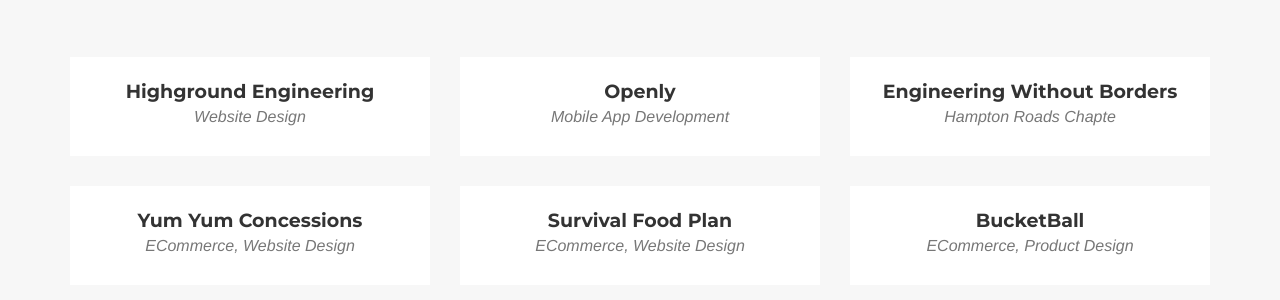
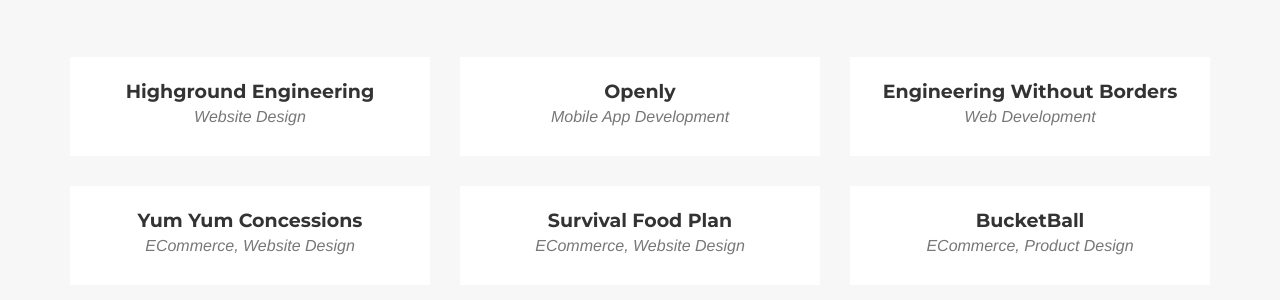
Before and after one commit to byrocketscience/byrocketscience.github.io, a Jekyll site: the page built from _posts/2014-07-13-project-6.markdown, in a window 1280 px wide and 900 px high, scrolled down 1593 px. Shown: the part 152-452 px from the top of the window. Built offline with Jekyll 4.4.1, drawn with Linux system fonts in a browser that asks for light colours; nearby versions of some CDN libraries; some web fonts are replaced.

Commit message:
update EWBHR to web development

```diff
--- a/_posts/2014-07-13-project-6.markdown
+++ b/_posts/2014-07-13-project-6.markdown
@@ -1,6 +1,6 @@
 ---
 title: Engineering Without Borders
-subtitle: Hampton Roads Chapte
+subtitle: Web Development
 layout: default
 modal-id: 6
 date: 2015-06-08
```
